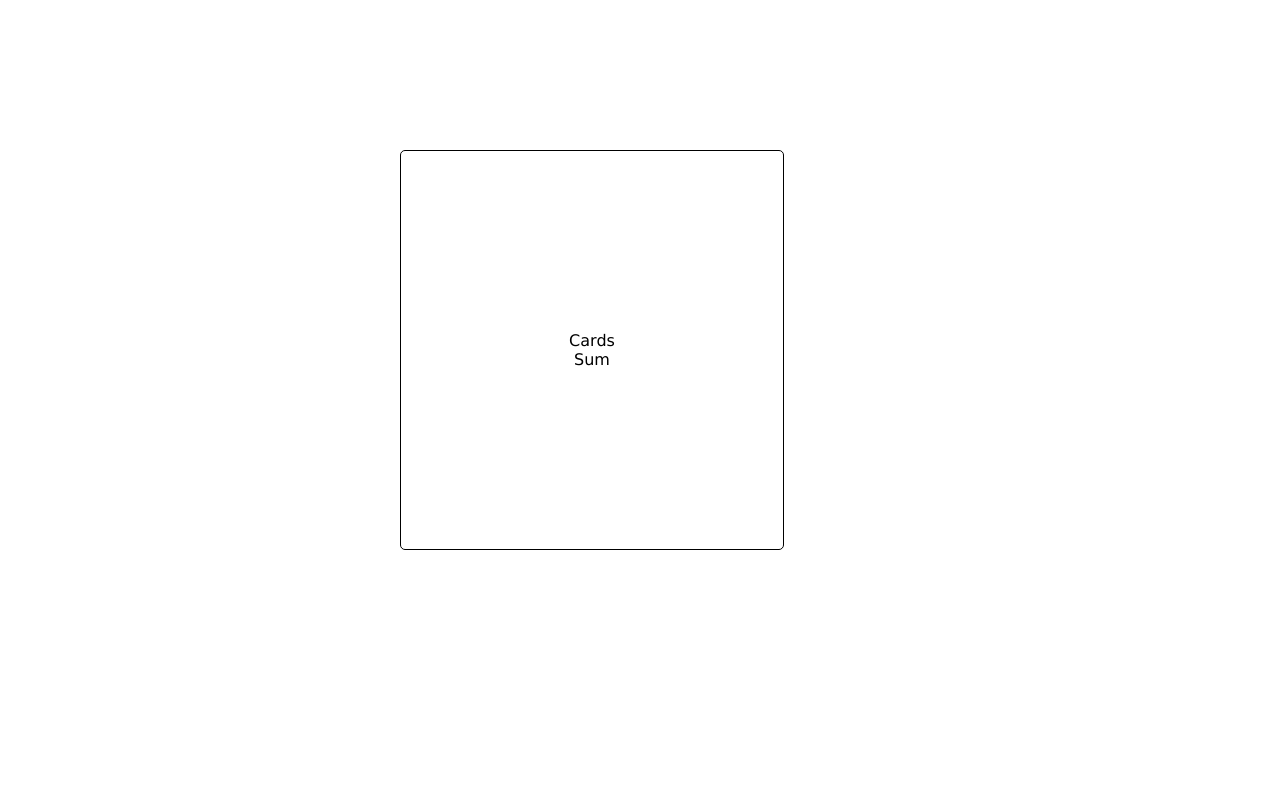
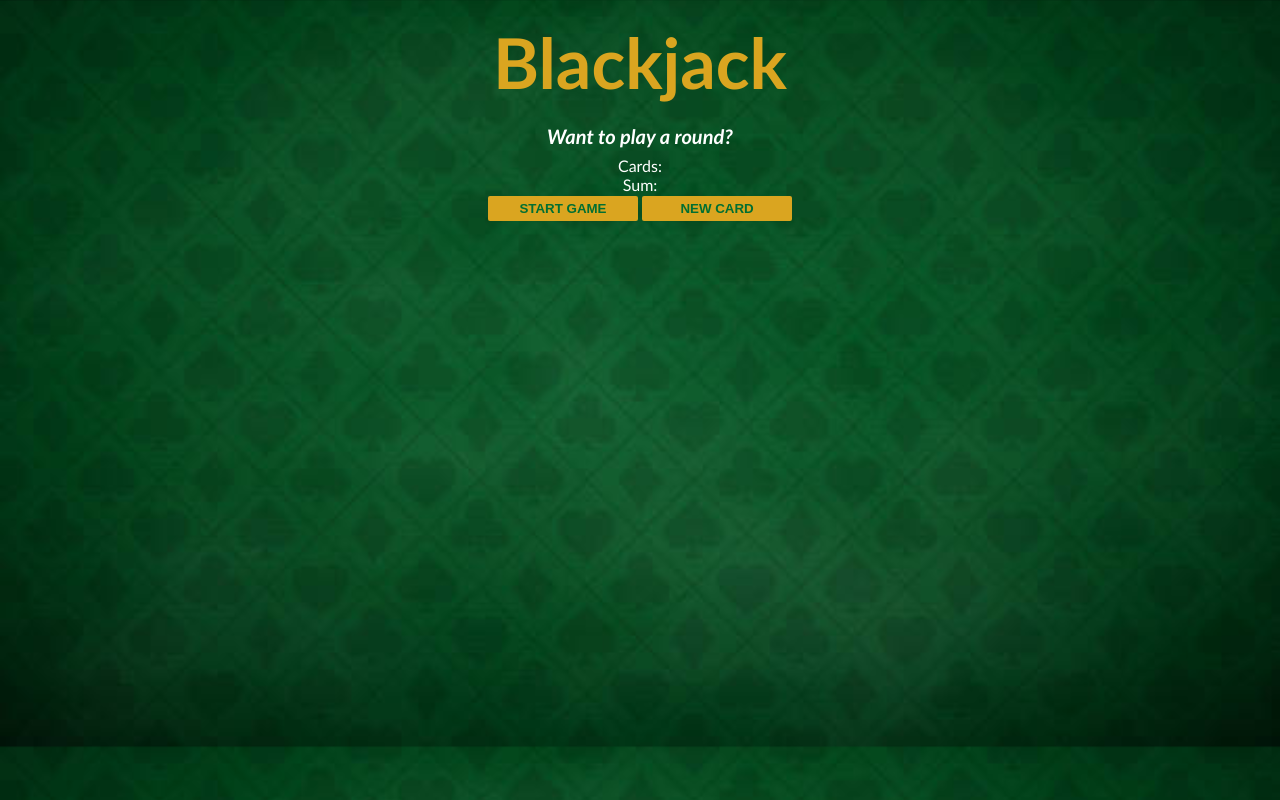
Before and after one commit to Angela-Oluchi/BlackJack-Game, a plain HTML site: page index.html in a window 1280 px wide. Drawn offline with Linux system fonts and the light colour scheme.

Commit message:
second commit

```diff
--- a/app.js
+++ b/app.js
@@ -1 +1,65 @@
-let startGame = document.getElementById("start-btn")
+let player = {
+    name: "Per",
+    chips: 200
+}
+
+let cards = []
+let sum = 0
+let hasBlackJack = false
+let isAlive = false
+let message = ""
+let messageEl = document.getElementById("message-el")
+let sumEl = document.getElementById("sum-el")
+let cardsEl = document.getElementById("cards-el")
+let playerEl = document.getElementById("player-el")
+
+playerEl.textContent = player.name + ": $" + player.chips
+
+function getRandomCard() {
+    let randomNumber = Math.floor( Math.random()*13 ) + 1
+    if (randomNumber > 10) {
+        return 10
+    } else if (randomNumber === 1) {
+        return 11
+    } else {
+        return randomNumber
+    }
+}
+
+function startGame() {
+    isAlive = true
+    let firstCard = getRandomCard()
+    let secondCard = getRandomCard()
+    cards = [firstCard, secondCard]
+    sum = firstCard + secondCard
+    renderGame()
+}
+
+function renderGame() {
+    cardsEl.textContent = "Cards: "
+    for (let i = 0; i < cards.length; i++) {
+        cardsEl.textContent += cards[i] + " "
+    }
+
+    sumEl.textContent = "Sum: " + sum
+    if (sum <= 20) {
+        message = "Do you want to draw a new card?"
+    } else if (sum === 21) {
+        message = "You've got Blackjack!"
+        hasBlackJack = true
+    } else {
+        message = "You're out of the game!"
+        isAlive = false
+    }
+    messageEl.textContent = message
+}
+
+
+function newCard() {
+    if (isAlive === true && hasBlackJack === false) {
+        let card = getRandomCard()
+        sum += card
+        cards.push(card)
+        renderGame()
+    }
+}
--- a/index.html
+++ b/index.html
@@ -8,14 +8,12 @@
     <link rel="stylesheet" href="styles.css">
 </head>
 <body>
-    <div class="starter" id="start-btn">
-    <h1>BLACKJACK</h1>
-    <button>Start Game</button>
-    </div>
-    <div class="card-sum" id="card-el">
-    <p>Cards</p>
-    <p>Sum</p>
-    </div>
+    <h1>Blackjack</h1>
+        <p id="message-el">Want to play a round?</p>
+        <p id="cards-el">Cards:</p>
+        <p id="sum-el">Sum:</p>
+        <button onclick="startGame()">START GAME</button>
+        <button onclick="newCard()">NEW CARD</button>
 
 
 
--- a/styles.css
+++ b/styles.css
@@ -3,30 +3,38 @@
     padding: 0;
     margin: 0;
 }
-
-body{
-    font-family:Verdana, Geneva, Tahoma, sans-serif;
+body {
+    font-family: 'Trebuchet MS', 'Lucida Sans Unicode', 'Lucida Grande', Arial, sans-serif;
+    background-image: url(./card\ game\ 2.jpg);
+    background-size: cover;
+    /* font-weight: bold; */
+    color: white;
+    text-align: center;
 }
 
-.starter,
-.card-sum{
-    position: absolute;
-    top: 150px;
-    left: 400px;
-    align-items: center;
-    display: flex;
-    flex-direction: column;
-    justify-content: center;
-    width: 30%;
-    height: 50vh;
-    border: 1px solid black;
-    border-radius: 5px;
+h1 {
+    color:goldenrod;
+    font-weight: 700;
+    font-size: 70px;
+    padding: 20px 0;
 }
-.starter{
-    display: none;
+
+#message-el {
+    font-style: italic;
+    font-size: 20px;
+    padding-bottom: 8px;
+    font-weight: 600;
 }
-.starter button{
-    margin-top: 50px;
-    padding: 10px 20px;
-    border-radius: 5px;
+
+button {
+    color: #016f32;
+    width: 150px;
+    background: goldenrod;
+    padding-top: 5px;
+    padding-bottom: 5px;
+    font-weight: bold;
+    border: none;
+    border-radius: 2px;
+    margin-bottom: 2px;
+    margin-top: 2px;
 }
```
Also changed, not shown: card game 2.jpg (added).
